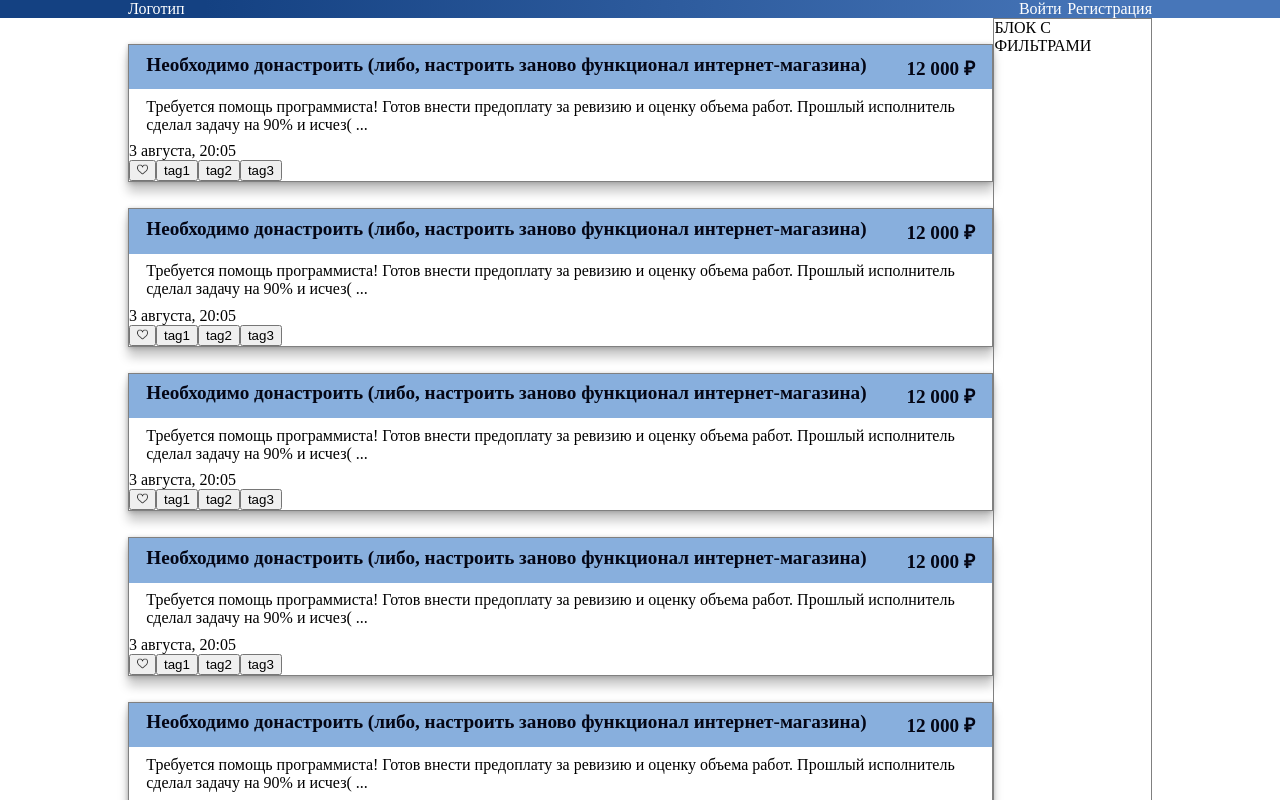
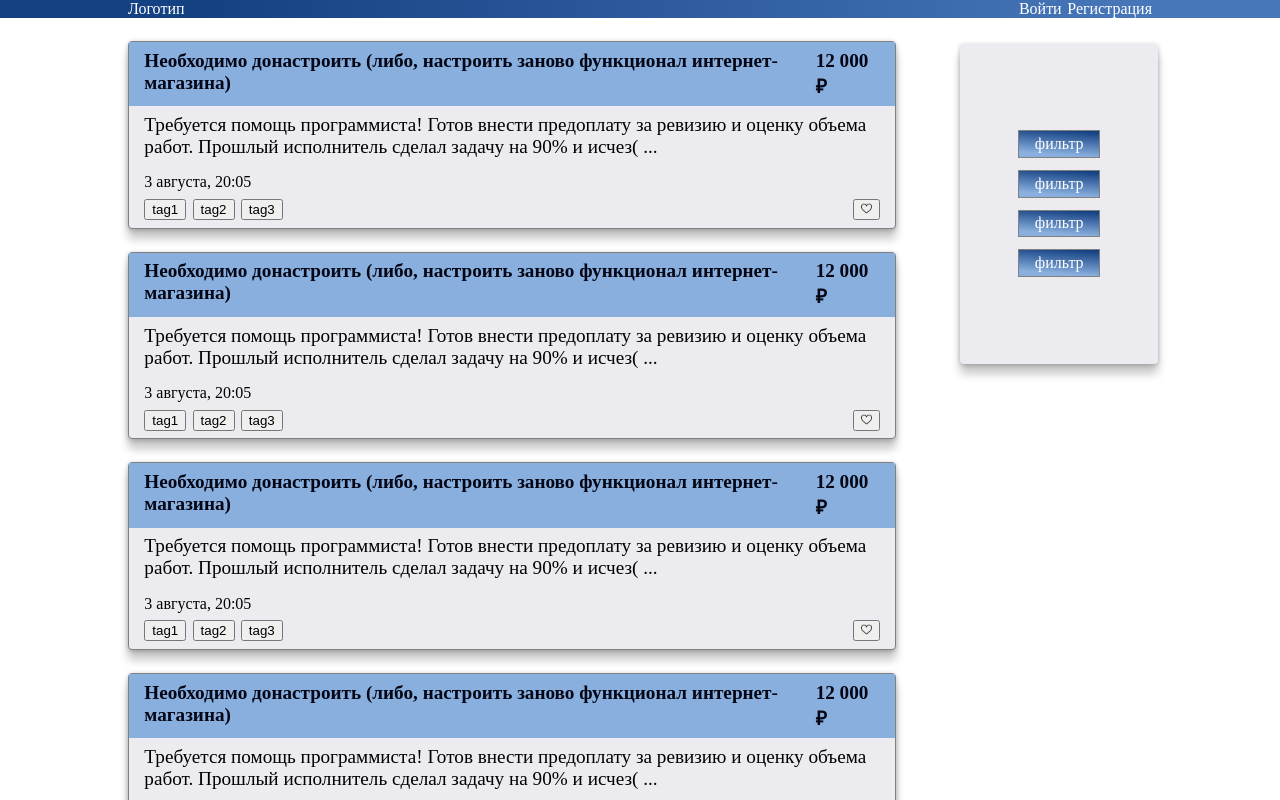
Before and after one commit to mattermq/ALL-ffers, a React (Create React App) app in the folder frontend/: page / in a window 1280 px wide. Shown: the top 800 px of the page. Built offline with nearby package versions, Linux system fonts and the light colour scheme.

Commit message:
styles components 2

```diff
--- a/frontend/src/App.css
+++ b/frontend/src/App.css
@@ -62,7 +62,7 @@ body, html {
 }
 
 .main_cardBlock {
-  width: 85%;
+  width: 75%;
   height: 100%;
 }
 
@@ -70,6 +70,19 @@ body, html {
   border: 1px solid grey;
   margin: 3% 0;
   box-shadow: 0 1px 5px rgba(0,0,0,0.25), 0 10px 10px rgba(0,0,0,0.22);
+  border-radius: 4px;
+  background-color: #ecebf0;
+}
+
+.card:hover {
+  box-shadow:
+    1px 1px #4776b9,
+    2px 2px #4776b9,
+    3px 3px #4776b9;
+
+
+  -webkit-transform: translateX(-3px);
+  transform: translateX(-3px);
 }
 
 .wrap_cardMainText {
@@ -87,6 +100,34 @@ body, html {
 
 .cardText {
   padding: 1% 2%;
+  font-size: 1.2rem;
+
+}
+
+.dateTime {
+  padding: 1% 2%;
+}
+
+.wrapHeartAndTags {
+  display: flex;
+  justify-content: space-between;
+  width: 100%;
+  margin-bottom: 1%;
+}
+
+.wrapTags {
+  margin-left: 2%;
+  display: flex;
+  justify-content: space-between;
+}
+
+.tag {
+  margin-right: 5%;
+}
+
+.btnHeartCard {
+  margin-right: 2%;
+
 }
 
 .imgHeartCard {
@@ -94,8 +135,34 @@ body, html {
 }
 
 .main_filterBlock {
+  /* border: 1px solid grey; */
+  border-radius: 4px;
+  height: 40%;
+  width: 15.5%;
+  margin: 2% 0;
+  background-color: #ecebf0;
+  box-shadow: 0 1px 5px rgba(0,0,0,0.25), 0 10px 10px rgba(0,0,0,0.22);
+  display: inline-block;
+  position: fixed;
+  margin-left: 65%;
+}
+
+.blockIN_main_cardBlock {
+  height: 100%;
+  width: 100%;
+  display: flex;
+  flex-direction: column;
+  justify-content: center;
+  align-items: center;
+}
+
+.filter {
+  margin: 3% 0;
   border: 1px solid grey;
-  height: 100%;
+  padding: 2% 8%;
+  background: linear-gradient(184deg, rgba(20,65,130,1) 5%, rgba(136,175,221,1) 83%);
+
+  color: white;
 }
 
 .footer {
--- a/frontend/src/components/CardFull.jsx
+++ b/frontend/src/components/CardFull.jsx
@@ -46,11 +46,16 @@ export default function CardFull() {
         <div className="priceCard">12 000 ₽</div>
       </div>
       <div className="cardText">{shortDescription}</div>
-      <div>3 августа, 20:05</div>
-      <button><img className="imgHeartCard" src={heartWhite} alt="favourite" /></button>
-      <button className="tag">tag1</button>
-      <button className="tag">tag2</button>
-      <button className="tag">tag3</button>
+      <div className="dateTime">3 августа, 20:05</div>
+      <div className="wrapHeartAndTags">
+        <div className="wrapTags">
+          <button className="tag">tag1</button>
+          <button className="tag">tag2</button>
+          <button className="tag">tag3</button>
+        </div>
+        <button className="btnHeartCard"><img className="imgHeartCard" src={heartWhite} alt="favourite" /></button>
+
+      </div>
     </article>
   )
 }
--- a/frontend/src/components/Main.jsx
+++ b/frontend/src/components/Main.jsx
@@ -7,7 +7,14 @@ function Main() {
   return (
     <>
       <div className="main_cardBlock"> <Feed /> </div>
-      <div className="main_filterBlock">БЛОК С ФИЛЬТРАМИ </div>
+      <div className="main_filterBlock">
+        <div className="blockIN_main_cardBlock">
+          <div className="filter"> фильтр </div>
+          <div className="filter"> фильтр </div>
+          <div className="filter"> фильтр </div>
+          <div className="filter"> фильтр </div>
+        </div>
+      </div>
     </>
   )
 }
```
